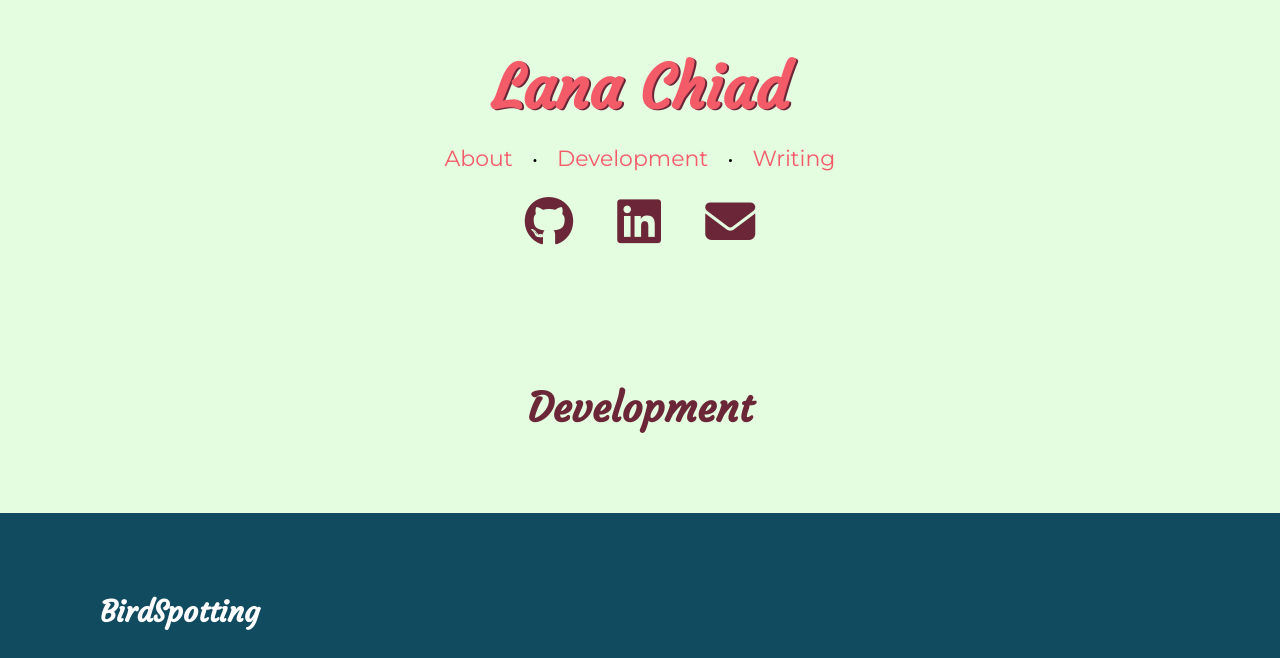
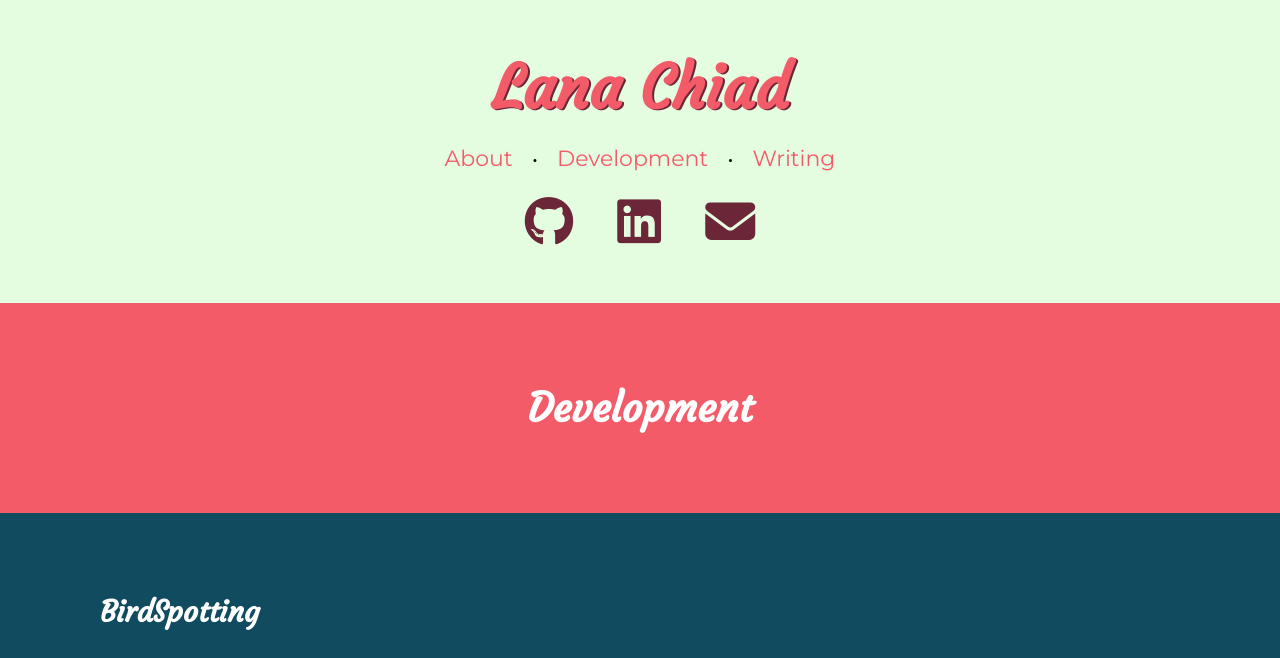
Before and after one commit to lanachiad/development, a website: page index.html in a window 1280 px wide. Shown: the top 658 px of the page. Drawn offline with nearby package versions, Linux system fonts and the light colour scheme.

Commit message:
Fix colors

```diff
--- a/scss/development.scss
+++ b/scss/development.scss
@@ -1,4 +1,8 @@
 @import 'universal';
+
+.section {
+  background-color: $action-color;
+}
 
 .cream-bg {
   background-color: $second-block-color;
@@ -18,12 +22,11 @@
 
 .title {
   h2, h3 {
-    color: $primary-color;
+    color: #fff;
     text-align: center;
   }
 
   h3 {
-    color: $primary-color;
     font-size: 20pt;
     margin-bottom: 30px;
   }
```
Also changed, not shown: scss/css/development.css, 1 other file.
